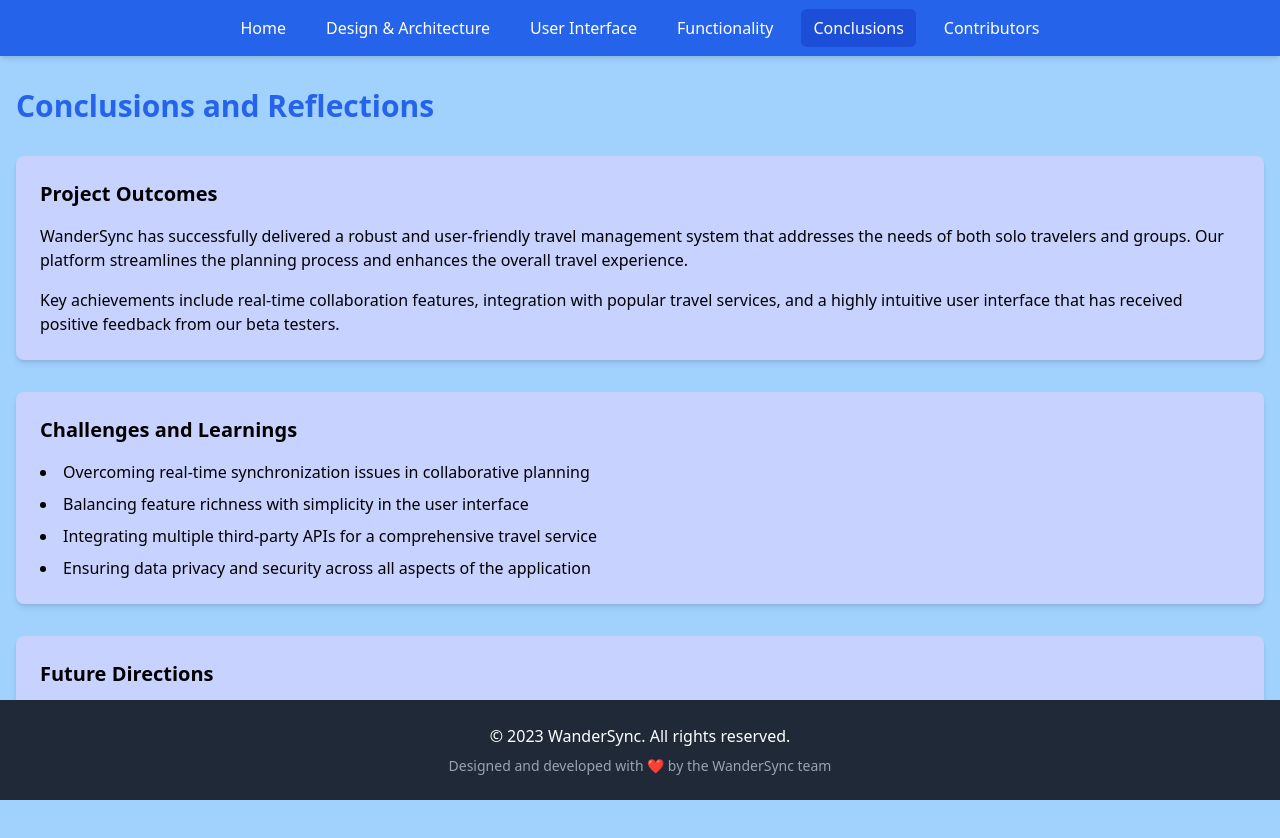
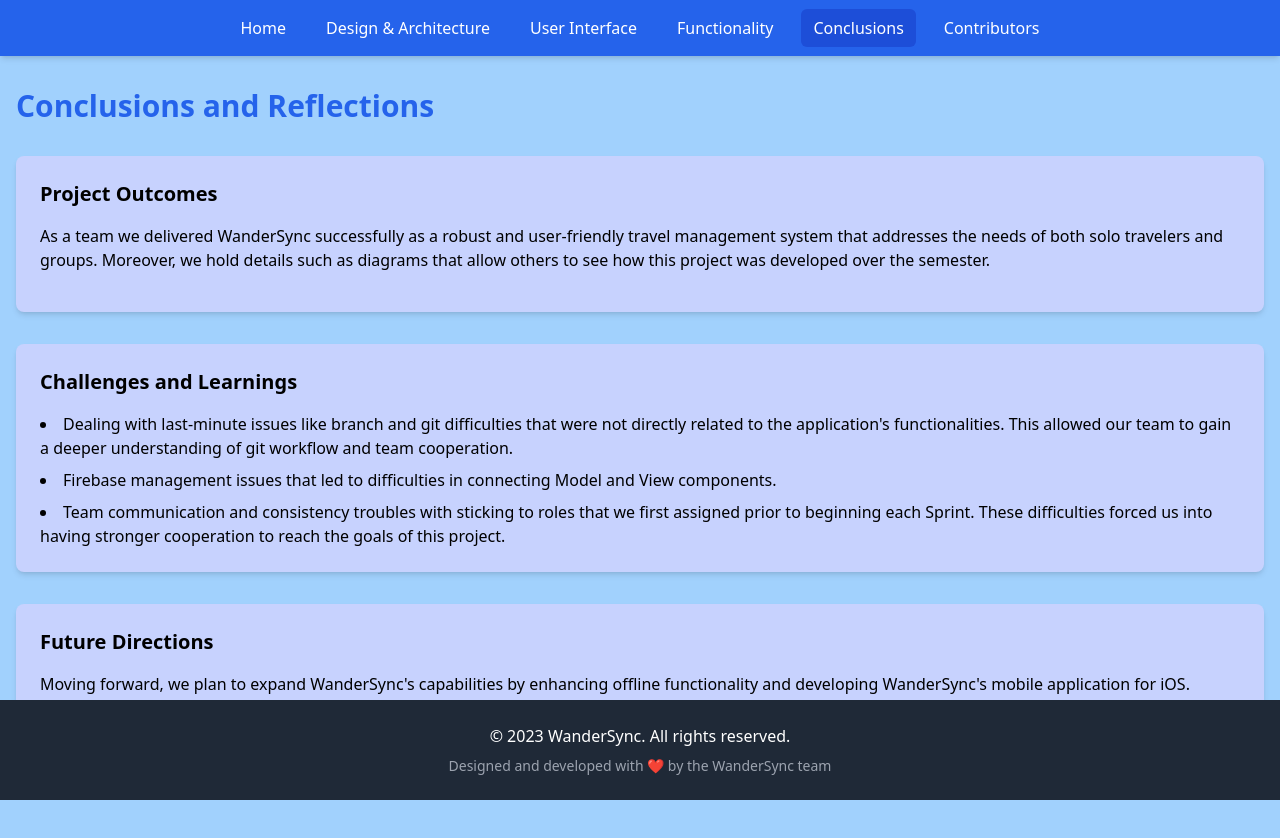
Before and after one commit to mitchford20/WanderSyncSite, a React (Vite) app: page /WanderSyncSite/conclusions in a window 1280 px wide. Shown: the top 838 px of the page. Built offline with nearby package versions, Linux system fonts and the light colour scheme.

Commit message:
Added all sorts of descriptions and details

```diff
--- a/src/pages/Conclusions.jsx
+++ b/src/pages/Conclusions.jsx
@@ -7,25 +7,21 @@
       <div className="rounded-lg shadow-md p-6 bg-indigo-200">
         <h3 className="text-xl font-semibold mb-4">Project Outcomes</h3>
         <p className="mb-4">
-          WanderSync has successfully delivered a robust and user-friendly travel management system that addresses the needs of both solo travelers and groups. Our platform streamlines the planning process and enhances the overall travel experience.
-        </p>
-        <p>
-          Key achievements include real-time collaboration features, integration with popular travel services, and a highly intuitive user interface that has received positive feedback from our beta testers.
+          As a team we delivered WanderSync successfully as a robust and user-friendly travel management system that addresses the needs of both solo travelers and groups. Moreover, we hold details such as diagrams that allow others to see how this project was developed over the semester.
         </p>
       </div>
       <div className="rounded-lg shadow-md p-6 bg-indigo-200">
         <h3 className="text-xl font-semibold mb-4">Challenges and Learnings</h3>
         <ul className="list-disc list-inside space-y-2">
-          <li>Overcoming real-time synchronization issues in collaborative planning</li>
-          <li>Balancing feature richness with simplicity in the user interface</li>
-          <li>Integrating multiple third-party APIs for a comprehensive travel service</li>
-          <li>Ensuring data privacy and security across all aspects of the application</li>
+          <li>Dealing with last-minute issues like branch and git difficulties that were not directly related to the application's functionalities. This allowed our team to gain a deeper understanding of git workflow and team cooperation.</li>
+          <li>Firebase management issues that led to difficulties in connecting Model and View components.</li>
+          <li>Team communication and consistency troubles with sticking to roles that we first assigned prior to beginning each Sprint. These difficulties forced us into having stronger cooperation to reach the goals of this project.</li>
         </ul>
       </div>
       <div className="rounded-lg shadow-md p-6 bg-indigo-200">
         <h3 className="text-xl font-semibold mb-4">Future Directions</h3>
         <p>
-          Moving forward, we plan to expand WanderSync's capabilities by incorporating AI-driven travel recommendations, enhancing offline functionality, and developing mobile applications for iOS and Android platforms.
+          Moving forward, we plan to expand WanderSync's capabilities by enhancing offline functionality and developing WanderSync's mobile application for iOS.
         </p>
       </div>
     </div>
--- a/src/pages/Contributors.jsx
+++ b/src/pages/Contributors.jsx
@@ -8,37 +8,37 @@
       name: 'Rafay Hadi',
       role: 'Project Lead/ Backend Lead',
       image: './rafay.png',
-      bio: 'Alice has over 10 years of experience in project management and has led numerous successful software development projects.'
+      bio: 'Rafay always made sure that the team members stayed intact with their due assignments and is responsible for leading the development the backend, including Firebase.'
     },
     {
       name: 'Arish Virani',
       role: 'Backend Developer',
       image: './arish.png?height=150&width=150&text=BS',
-      bio: 'Bob is an expert in scalable backend architectures and has contributed significantly to WanderSyncs robust server infrastructure.'
+      bio: 'Arish made significant contributions to WanderSync, especially in the backend and making the necessary submissions for each sprint throughout the semester.'
     },
     {
       name: 'Muneeb Ali Asif',
       role: 'Frontend Lead',
       image: './muneeb.png?height=150&width=150&text=CW',
-      bio: 'Carols keen eye for design and user experience has been instrumental in creating WanderSyncs intuitive and visually appealing interface.'
+      bio: 'Muneeb held the leading role for the eye-pleasing UI of WanderSync. He made the decisions to take extra steps in making sure that the app actually looks good.'
     },
     {
       name: 'SaiBalaji Nagarajan',
-      role: 'Frontend Developer/ SCRUM Master',
+      role: 'Frontend Developer / SCRUM Master',
       image: './saibalaji.png?height=150&width=150&text=DB',
-      bio: 'Davids expertise in modern frontend frameworks has enabled WanderSync to deliver a smooth and responsive user experience.'
+      bio: 'Sai not only contributed heavily to the frontend, but also played a key role in communication. He also dealt with other issues in WanderSync outside of frontend.'
     },
     {
       name: 'Mitchell Ford',
-      role: 'Fullstack Developer/ Website Lead :)',
+      role: 'Fullstack Developer / Website Lead :)',
       image: './mitch.png',
-      bio: 'Evas meticulous approach to quality assurance has ensured that WanderSync maintains high standards of reliability and performance.'
+      bio: 'Mitch remained consistent in developing both the frontend and backend of WanderSync. He also contributed to the making of diagrams and led the development of this very website.'
     },
     {
       name: 'Rayan Castilla Zouine',
-      role: 'Frontend Developer',
+      role: 'Frontend Developer / Website developer',
       image: './rayan.png',
-      bio: 'Franks skills in DevOps have streamlined WanderSyncs development pipeline and improved overall system stability.'
+      bio: 'Rayan laid out base components for the frontend of WanderSync and made large contributions with Mitch in the making of all diagrams. He also contributed largely to this website'
     },
   ];
 
@@ -50,7 +50,10 @@
     <div className="space-y-8">
       <h2 className="text-3xl font-bold text-blue-600">Contributors</h2>
       <p className="text-lg rounded-lg shadow-md p-6 bg-indigo-200">
-        WanderSync was brought to life by a talented and dedicated team of professionals. Each member played a crucial role in making this project a success. Click on a team member to learn more about their contribution.
+        WanderSync was brought to life by a group of six second-year CS students at Georgia Tech. Each member played a crucial role in making this project a success. Click on a team member to learn more about their contribution.
+      </p>
+      <p className="text-lg rounded-lg shadow-md p-6 bg-indigo-200">
+        All team members listed contributed each to one website page :)
       </p>
       <div className="grid grid-cols-1 md:grid-cols-2 lg:grid-cols-3 gap-8">
         {contributors.map((contributor, index) => (
--- a/src/pages/Functionality.jsx
+++ b/src/pages/Functionality.jsx
@@ -25,7 +25,7 @@
     <div className="flex flex-col h-full space-y-8">
       <h2 className="text-3xl font-bold text-blue-600">Functionality</h2>
       <p className="text-lg rounded-lg shadow-md p-6 bg-indigo-200">
-        Experience the power of WanderSync through our comprehensive video demonstration. See how our features come together to create a seamless travel planning experience.
+        This video demo of WanderSync, made by none other than Sai himself, will guide you through our app's simple, yet useful, functionalities.
       </p>
       <div ref={videoContainerRef} className="flex-grow w-full max-w-6xl mx-auto rounded-lg overflow-hidden shadow-lg bg-indigo-200">
       <iframe
--- a/src/pages/UserInterface.jsx
+++ b/src/pages/UserInterface.jsx
@@ -31,7 +31,7 @@
     <div className="space-y-8">
       <h2 className="text-3xl font-bold text-blue-600">User Interface</h2>
       <p className="text-lg rounded-lg shadow-md p-6 bg-indigo-200">
-        WanderSync's user interface is designed with simplicity and efficiency in mind. Our intuitive layout and smooth interactions make travel planning a breeze for users of all experience levels.
+        WanderSync's user interface is user-friendly and simple to navigate through, allowing all users to make and organize their travel plans with no difficulty whatsoever.
       </p>
       <div className="space-y-16">
         {[1, 2, 3, 4].map((index) => (
```
